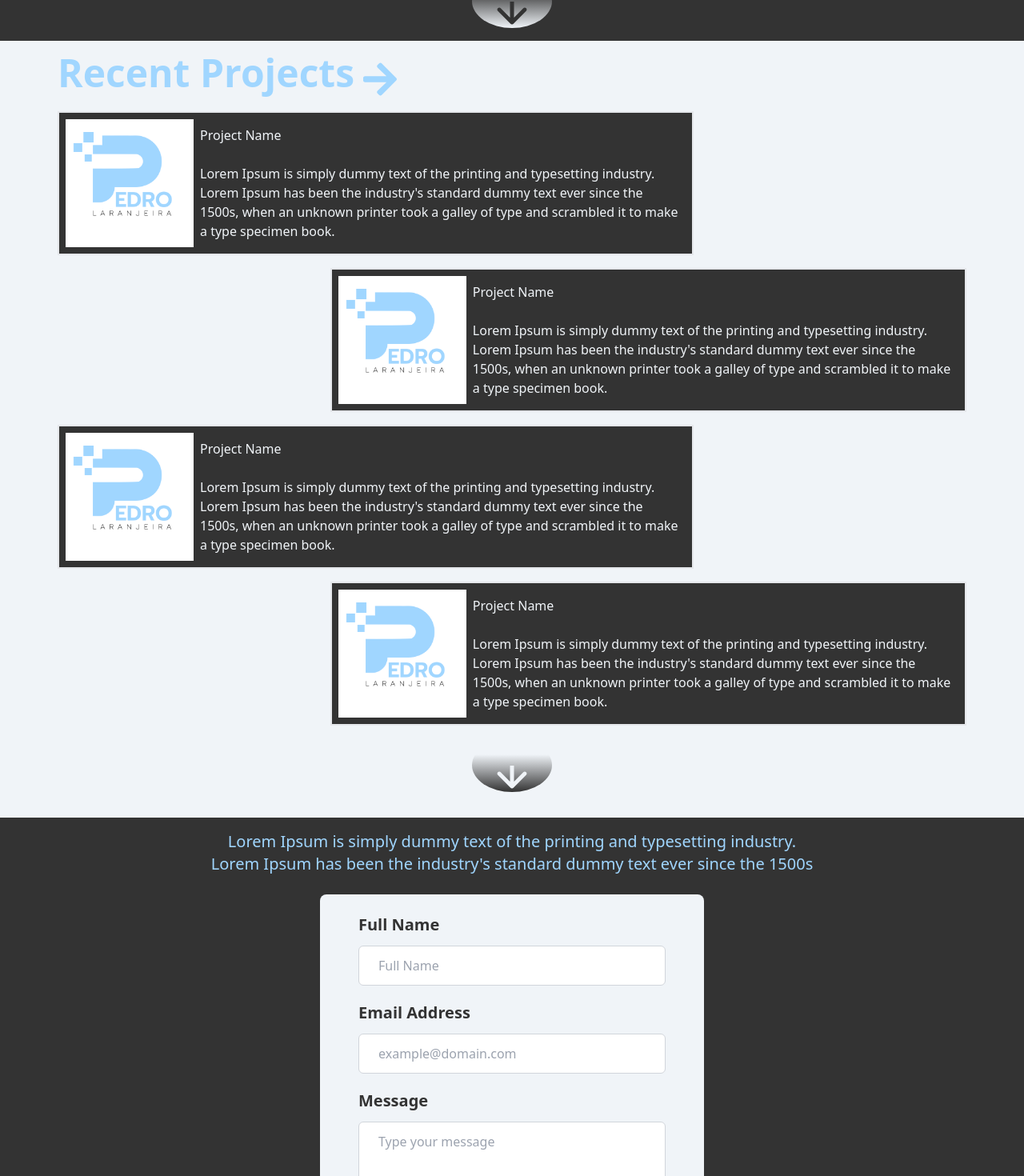
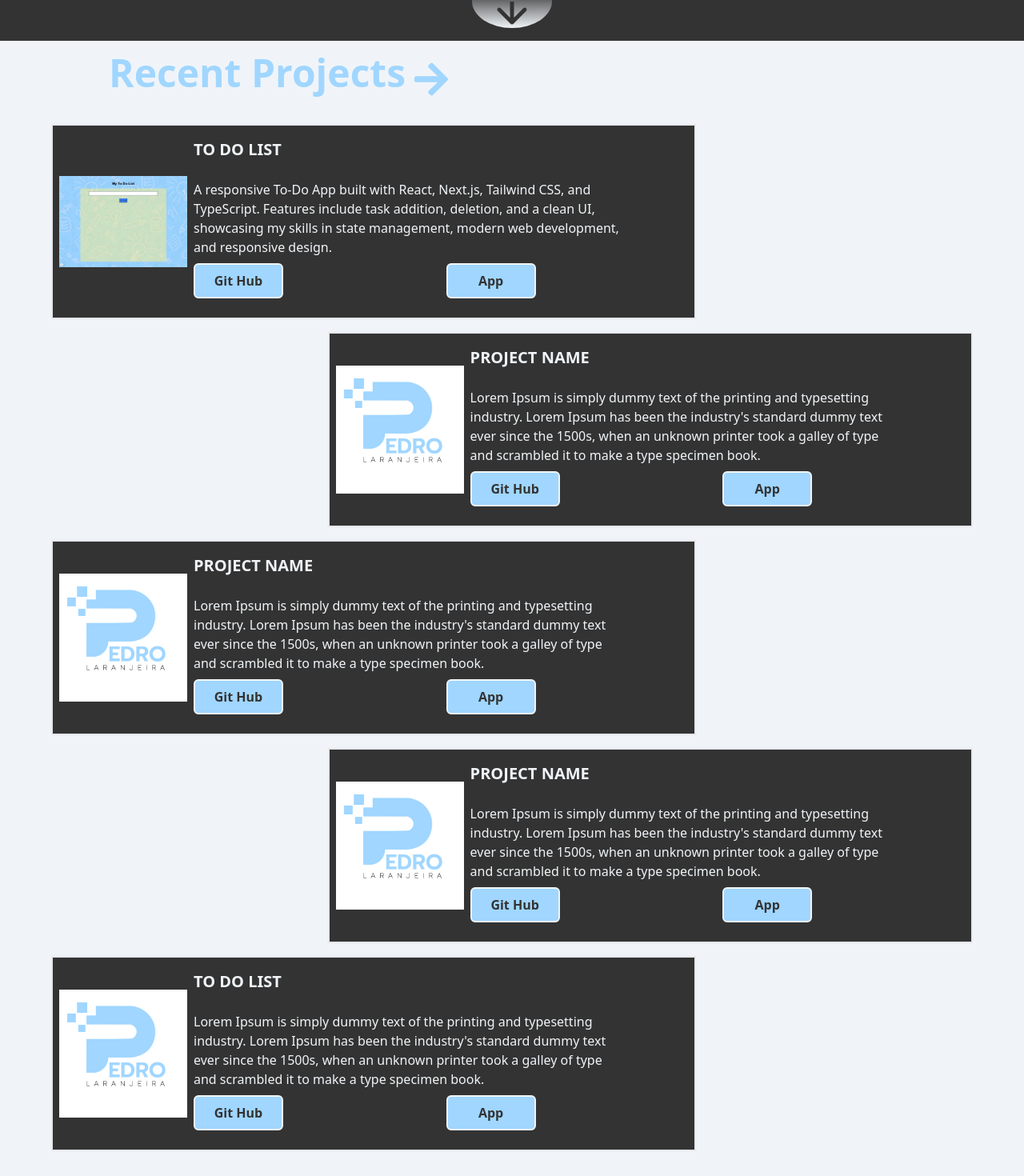
Before and after one commit to laranjeirapedro/new_portfolio, a Next.js app: page / in a window 1280 px wide. Shown: the part 900-2370 px from the top of the page at 80% size. Built offline with nearby package versions, Linux system fonts and the light colour scheme.

Commit message:
[project]: add first project information and buttons with link

```diff
--- a/src/app/components/SecondSection/SecondSection.tsx
+++ b/src/app/components/SecondSection/SecondSection.tsx
@@ -1,67 +1,181 @@
 import Image from "next/image";
 import { FaArrowRight } from "react-icons/fa";
-import ProjectImageOne from "../../../../public/logo.png";
+import ProjectImageOne from "../../../../public/to-do-list-thumbnail.webp";
+import ProjectImageTwo from "../../../../public/logo.png";
+import ProjectImageThree from "../../../../public/logo.png";
+import ProjectImageFour from "../../../../public/logo.png";
+import ProjectImageFive from "../../../../public/logo.png";
 import Arrow from "../../../../public/arrow_light.svg";
 
 export const SecondSection = () => {
   return (
+    <div className="px-16">
       <div id="section2" className="p-4 mx-14 flex flex-col">
         <section className="flex flex-row">
           <h2 className="pr-2 text-3xl md:text-4xl lg:text-5xl xl:text-6xl text-[#A0D6FF] font-bold">
             Recent Projects
           </h2>
-        <FaArrowRight className="mt-1 sm:mt-2 text-[#A0D6FF] text-3xl md:text-4xl lg:text-5xl xl:text-6xl"/>
+          <FaArrowRight className="mt-1 sm:mt-2 text-[#A0D6FF] text-3xl md:text-4xl lg:text-5xl xl:text-6xl" />
         </section>
+      </div>
+
       <div>
-        <div className="mt-4 xl:mt-6 p-2 flex flex-col lg:flex-row items-center border-2 bg-[#333333]  lg:max-w-[70%] xl:max-w-[80%]">
-          <Image src={ProjectImageOne} alt="" className="max-w-36 lg:max-w-40 xl:max-w-48" />
-          <article className="text-[#F0F4F8] lg:p-2 xl:text-xl">
-            <h4>Project Name</h4>
-            <p className="pt-6">
+        <div className="mt-4 xl:mt-6 p-2 flex flex-col lg:flex-row items-center border-2 bg-[#333333]  lg:max-w-[70%]">
+          <div>
+            <Image
+              src={ProjectImageOne}
+              alt=""
+              className="max-w-36 lg:max-w-40 xl:max-w-48"
+            />
+          </div>
+          <article className="text-[#F0F4F8] lg:p-2 lg:max-w-[70%]">
+            <h4 className="font-bold text-xl 2xl:text-2xl">TO DO LIST</h4>
+            <p className="pt-6 2xl:w-9/12 xl:text-xl 2xl:text-2xl">
+              A responsive To-Do App built with React, Next.js, Tailwind CSS,
+              and TypeScript. Features include task addition, deletion, and a
+              clean UI, showcasing my skills in state management, modern web
+              development, and responsive design.
+            </p>
+            <div className="py-2 xl:py-4 flex flex-row flex-nowrap justify-between items-center md:w-1/2 lg:w-4/5 xl:w-3/5 xl:text-xl">
+              <a href="https://github.com/laranjeirapedro/portfolio_project--to-do-list">
+                <button className="w-20 md:w-28 p-2 border-solid border-[#F0F4F8] border-2 rounded-md bg-[#A0D6FF] text-[#333333] font-bold">
+                  Git Hub
+                </button>
+              </a>
+              <a href="">
+                <button className="w-20 md:w-28 p-2 border-solid border-[#F0F4F8] border-2 rounded-md bg-[#A0D6FF] text-[#333333] font-bold">
+                  App
+                </button>
+              </a>
+            </div>
+          </article>
+        </div>
+
+        <div className="mt-4 xl:mt-6 p-2 flex flex-col lg:flex-row items-center border-2 bg-[#333333]  lg:max-w-[70%] justify-self-end">
+          <div>
+            <Image
+              src={ProjectImageTwo}
+              alt=""
+              className="max-w-36 lg:max-w-40 xl:max-w-48"
+            />
+          </div>
+          <article className="text-[#F0F4F8] lg:p-2 lg:max-w-[70%]">
+            <h4 className="font-bold text-xl 2xl:text-2xl">PROJECT NAME</h4>
+            <p className="pt-6 2xl:w-9/12 xl:text-xl 2xl:text-2xl">
               Lorem Ipsum is simply dummy text of the printing and typesetting
               industry. Lorem Ipsum has been the industry's standard dummy text
               ever since the 1500s, when an unknown printer took a galley of
               type and scrambled it to make a type specimen book.
             </p>
+            <div className="py-2 xl:py-4 flex flex-row flex-nowrap justify-between items-center md:w-1/2 lg:w-4/5 xl:w-3/5 xl:text-xl">
+              <a href="https://github.com/laranjeirapedro/portfolio_project--to-do-list">
+                <button className="w-20 md:w-28 p-2 border-solid border-[#F0F4F8] border-2 rounded-md bg-[#A0D6FF] text-[#333333] font-bold">
+                  Git Hub
+                </button>
+              </a>
+              <a href="">
+                <button className="w-20 md:w-28 p-2 border-solid border-[#F0F4F8] border-2 rounded-md bg-[#A0D6FF] text-[#333333] font-bold">
+                  App
+                </button>
+              </a>
+            </div>
           </article>
         </div>
-        <div className="mt-4 xl:mt-6 p-2 flex flex-col lg:flex-row items-center border-2 bg-[#333333]  lg:max-w-[70%] xl:max-w-[80%] justify-self-end">
-          <Image src={ProjectImageOne} alt="" className="max-w-36 lg:max-w-40 xl:max-w-48" />
-          <article className="text-[#F0F4F8] lg:p-2 xl:text-xl">
-            <h4>Project Name</h4>
-            <p className="pt-6">
+
+        <div className="mt-4 xl:mt-6 p-2 flex flex-col lg:flex-row items-center border-2 bg-[#333333]  lg:max-w-[70%]">
+          <div>
+            <Image
+              src={ProjectImageThree}
+              alt=""
+              className="max-w-36 lg:max-w-40 xl:max-w-48"
+            />
+          </div>
+          <article className="text-[#F0F4F8] lg:p-2 lg:max-w-[70%]">
+            <h4 className="font-bold text-xl 2xl:text-2xl">PROJECT NAME</h4>
+            <p className="pt-6 2xl:w-9/12 xl:text-xl 2xl:text-2xl">
               Lorem Ipsum is simply dummy text of the printing and typesetting
               industry. Lorem Ipsum has been the industry's standard dummy text
               ever since the 1500s, when an unknown printer took a galley of
               type and scrambled it to make a type specimen book.
             </p>
+            <div className="py-2 xl:py-4 flex flex-row flex-nowrap justify-between items-center md:w-1/2 lg:w-4/5 xl:w-3/5 xl:text-xl">
+              <a href="https://github.com/laranjeirapedro/portfolio_project--to-do-list">
+                <button className="w-20 md:w-28 p-2 border-solid border-[#F0F4F8] border-2 rounded-md bg-[#A0D6FF] text-[#333333] font-bold">
+                  Git Hub
+                </button>
+              </a>
+              <a href="">
+                <button className="w-20 md:w-28 p-2 border-solid border-[#F0F4F8] border-2 rounded-md bg-[#A0D6FF] text-[#333333] font-bold">
+                  App
+                </button>
+              </a>
+            </div>
           </article>
         </div>
-        <div className="mt-4 xl:mt-6 p-2 flex flex-col lg:flex-row items-center border-2 bg-[#333333]  lg:max-w-[70%] xl:max-w-[80%]">
-          <Image src={ProjectImageOne} alt="" className="max-w-36 lg:max-w-40 xl:max-w-48" />
-          <article className="text-[#F0F4F8] lg:p-2 xl:text-xl">
-            <h4>Project Name</h4>
-            <p className="pt-6">
+
+        <div className="mt-4 xl:mt-6 p-2 flex flex-col lg:flex-row items-center border-2 bg-[#333333]  lg:max-w-[70%] justify-self-end">
+          <div>
+            <Image
+              src={ProjectImageFour}
+              alt=""
+              className="max-w-36 lg:max-w-40 xl:max-w-48"
+            />
+          </div>
+          <article className="text-[#F0F4F8] lg:p-2 lg:max-w-[70%]">
+            <h4 className="font-bold text-xl 2xl:text-2xl">PROJECT NAME</h4>
+            <p className="pt-6 2xl:w-9/12 xl:text-xl 2xl:text-2xl">
               Lorem Ipsum is simply dummy text of the printing and typesetting
               industry. Lorem Ipsum has been the industry's standard dummy text
               ever since the 1500s, when an unknown printer took a galley of
               type and scrambled it to make a type specimen book.
             </p>
+            <div className="py-2 xl:py-4 flex flex-row flex-nowrap justify-between items-center md:w-1/2 lg:w-4/5 xl:w-3/5 xl:text-xl">
+              <a href="https://github.com/laranjeirapedro/portfolio_project--to-do-list">
+                <button className="w-20 md:w-28 p-2 border-solid border-[#F0F4F8] border-2 rounded-md bg-[#A0D6FF] text-[#333333] font-bold">
+                  Git Hub
+                </button>
+              </a>
+              <a href="">
+                <button className="w-20 md:w-28 p-2 border-solid border-[#F0F4F8] border-2 rounded-md bg-[#A0D6FF] text-[#333333] font-bold">
+                  App
+                </button>
+              </a>
+            </div>
           </article>
         </div>
-        <div className="mt-4 xl:mt-6 p-2 flex flex-col lg:flex-row items-center border-2 bg-[#333333]  lg:max-w-[70%] xl:max-w-[80%] justify-self-end">
-          <Image src={ProjectImageOne} alt="" className="max-w-36 lg:max-w-40 xl:max-w-48" />
-          <article className="text-[#F0F4F8] lg:p-2 xl:text-xl">
-            <h4>Project Name</h4>
-            <p className="pt-6">
+
+        <div className="mt-4 xl:mt-6 p-2 flex flex-col lg:flex-row items-center border-2 bg-[#333333]  lg:max-w-[70%]">
+          <div>
+            <Image
+              src={ProjectImageFive}
+              alt=""
+              className="max-w-36 lg:max-w-40 xl:max-w-48"
+            />
+          </div>
+          <article className="text-[#F0F4F8] lg:p-2 lg:max-w-[70%]">
+            <h4 className="font-bold text-xl 2xl:text-2xl">TO DO LIST</h4>
+            <p className="pt-6 2xl:w-9/12 xl:text-xl 2xl:text-2xl">
               Lorem Ipsum is simply dummy text of the printing and typesetting
               industry. Lorem Ipsum has been the industry's standard dummy text
               ever since the 1500s, when an unknown printer took a galley of
               type and scrambled it to make a type specimen book.
             </p>
+            <div className="py-2 xl:py-4 flex flex-row flex-nowrap justify-between items-center md:w-1/2 lg:w-4/5 xl:w-3/5 xl:text-xl">
+              <a href="https://github.com/laranjeirapedro/portfolio_project--to-do-list">
+                <button className="w-20 md:w-28 p-2 border-solid border-[#F0F4F8] border-2 rounded-md bg-[#A0D6FF] text-[#333333] font-bold">
+                  Git Hub
+                </button>
+              </a>
+              <a href="">
+                <button className="w-20 md:w-28 p-2 border-solid border-[#F0F4F8] border-2 rounded-md bg-[#A0D6FF] text-[#333333] font-bold">
+                  App
+                </button>
+              </a>
+            </div>
           </article>
         </div>
       </div>
+
       <div className="flex justify-center pt-4 pb-4">
         <a href="#section3">
           <Image src={Arrow} alt="arrow" />
--- a/tailwind.config.ts
+++ b/tailwind.config.ts
@@ -15,7 +15,7 @@ export default {
         'md': '768px',   // @media (min-width: 768px) { ... }
         'lg': '1024px',  // @media (min-width: 1024px) { ... }
         'xl': '1440px',  // @media (min-width: 1280px) { ... }
-        '2xl': '3440x', // @media (min-width: 1536px) { ... }
+        '2xl': '3000px', // @media (min-width: 1536px) { ... }
       },
     },
   },
```
Also changed, not shown: src/app/styles/globals.css (+7 -6 lines), public/to-do-list-thumbnail.webp (added). Lines whose indentation alone changed are shown as unchanged.
